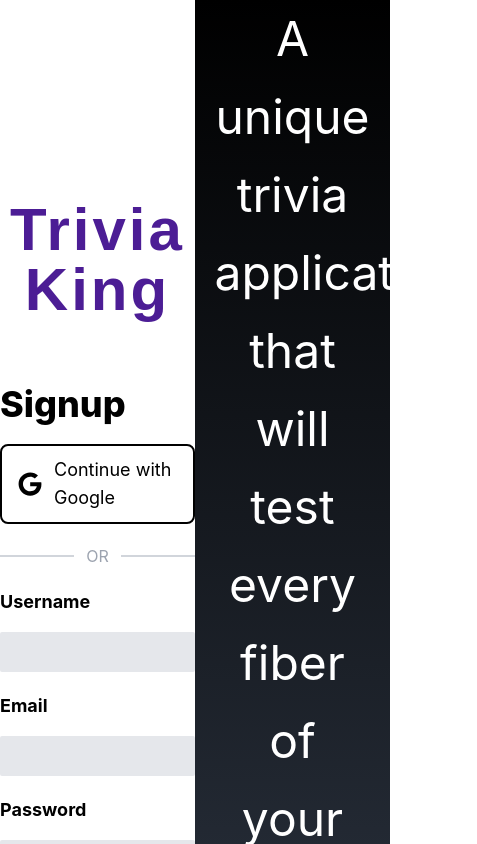
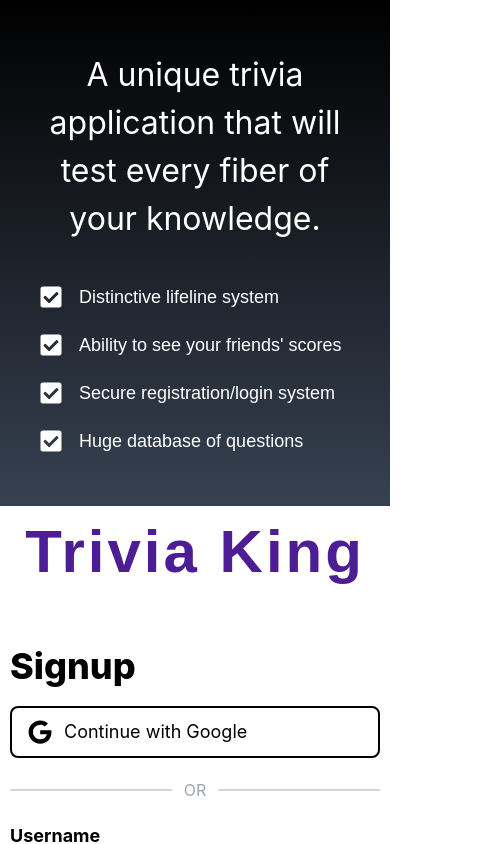
Before and after one commit to RFermo/TriviaKing-A, a React (Create React App) app in the folder client/: page / in a window 390 px wide. Shown: the top 844 px of the page, 477 px wide, since content can reach past the window. Built offline with nearby package versions, Linux system fonts and the light colour scheme.

Commit message:
responsive changes

```diff
--- a/client/src/App.jsx
+++ b/client/src/App.jsx
@@ -6,7 +6,7 @@ import Description from "./LandingPage/Description";
 const App = () => {
   return (
     <div id="LandingPage">
-      <div className="flex">
+      <div className=" flex-sm md:flex-md  lg:flex-lg">
 
         {/* Sign up */}
         <Signin />
--- a/client/src/LandingPage/Description.jsx
+++ b/client/src/LandingPage/Description.jsx
@@ -2,9 +2,9 @@ import { FaCheckSquare } from "react-icons/fa";
 
 const Description = () => {
     return (
-        <div className="w-1/2 min-h-screen bg-gradient-to-b from-black to-gray-700 flex items-center justify-center">
+        <div className="lg:w-1/2 min-h-screen-utr lg:min-h-screen bg-gradient-to-b from-black to-gray-700 flex items-center justify-center">
             <div className="w-4/5 mx-auto">
-                <h1 className="text-white text-5xl text-center leading-relaxed font-inter">A unique trivia application that will test every fiber of your knowledge.</h1>
+                <h1 className="text-white text-3rmtext lg:text-5xl text-center lg:leading-relaxed font-inter">A unique trivia application that will test every fiber of your knowledge.</h1>
 
                 <div className="flex flex-col space-y-5 mt-10">
                     <div className="flex space-x-4 items-center">
--- a/client/src/LandingPage/Signin.jsx
+++ b/client/src/LandingPage/Signin.jsx
@@ -4,12 +4,12 @@ import { FaGoogle } from "react-icons/fa";
 
 const Signin = () => {
     return (
-        <div className="w-1/2 min-h-screen flex items-center xl:py-14 2xl:py-0 bg-white">
+        <div className="lg:w-1/2 min-h-screen flex items-center xl:py-14 2xl:py-0 bg-white">
 
             <div className="lg:w-4/5 xl:w-3/5 mx-auto">
                 <h1 className="text-6xl text-center font-georama text-purple-900 font-extrabold tracking-wider">Trivia King</h1>
 
-                <div className="flex flex-col space-y-5 mt-16">
+                <div className="flex flex-col space-y-5 mt-16 mrgn-lr">
                     <div className="text-4xl font-inter font-extrabold">
                         Signup
                     </div>
--- a/client/src/index.css
+++ b/client/src/index.css
@@ -37,4 +37,26 @@
   *:after {
     outline: none;
   }
+  .flex-sm{
+    flex-direction: column-reverse;
+    display: flex;
+  }
+  .flex-md{
+    flex-direction: column-reverse;
+    display: flex;
+  }
+  .flex-lg{
+    flex-direction: row;
+    display: flex;
+  }
+  .text-3rmtext{
+    font-size:2rem;
+  }
+  .min-h-screen-utr{
+    min-height: 60vh;
+  }
+  .mrgn-lr{
+    margin-left: 10px;
+    margin-right: 10px;
+  }
 }
```
